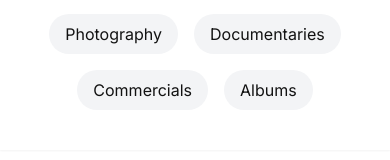
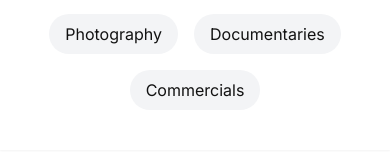
Before and after one commit to Tech-It-lab/package-studios-gh, a React (Vite) app: page /portfolio in a window 390 px wide. Shown: the part 454-614 px from the top of the page. Built offline with nearby package versions, Linux system fonts and the light colour scheme.

Commit message:
removed album

```diff
--- a/src/pages/Work.tsx
+++ b/src/pages/Work.tsx
@@ -4,7 +4,6 @@ import { useLocation } from 'react-router-dom';
 import Layout from '../components/Layout';
 import SectionHeader from '../components/SectionHeader';
 import PortfolioItem from '../components/PortfolioItem';
-import PortfolioAlbum from '../components/PortfolioAlbum';
 import Button from '../components/Button';
 import { cn } from '@/lib/utils';
 import ReactPlayer from 'react-player'
@@ -25,8 +24,7 @@ const Work: React.FC = () => {
     'Podcasts',
     'Photography',
     'Documentaries',
-    'Commercials',
-    'Albums'
+    'Commercials'
   ];
 
   const [activeCategory, setActiveCategory] = useState('All');
@@ -57,143 +55,6 @@ const Work: React.FC = () => {
     }
   }, [location]);
 
-// Brand Albums data
-const brandAlbums: {
-  brandName: string;
-  brandLogo: string;
-  description: string;
-  items: PortfolioItemData[];
-}[] = [
-  {
-    brandName: "Honeysuckle",
-    brandLogo: "/src/components/media/honeysuckle-logo.png",
-    description: "Music production and video content",
-    items: [
-      {
-        title: 'Album Cover Shoot',
-        category: 'Photography',
-        image: 'https://images.unsplash.com/photo-1500673922987-e212871fec22'
-      },
-      {
-        title: 'Music Video - Single Release',
-        category: 'Music Videos',
-        image: 'https://images.unsplash.com/photo-1605810230434-7631ac76ec81',
-        videoUrl: 'https://www.youtube.com/embed/dQw4w9WgXcQ'
-      },
-      {
-        title: 'Behind the Scenes',
-        category: 'Photography',
-        image: 'https://images.unsplash.com/photo-1581090464777-f3220bbe1b8b'
-      }
-    ]
-  },
-  {
-    brandName: "Free The Youth",
-    brandLogo: "/src/components/media/free-the-youth-logo.png",
-    description: "Documentary and awareness campaigns",
-    items: [
-      {
-        title: 'Campaign Documentary',
-        category: 'Documentaries',
-        image: 'https://images.unsplash.com/photo-1526374965328-7f61d4dc18c5',
-        videoUrl: 'https://www.youtube.com/embed/dQw4w9WgXcQ'
-      },
-      {
-        title: 'Event Photography',
-        category: 'Photography',
-        image: 'https://images.unsplash.com/photo-1500673922987-e212871fec22'
-      }
-    ]
-  },
-  {
-    brandName: "S&M Organics",
-    brandLogo: "/src/components/media/sm-organics-logo.png",
-    description: "Product photography and commercials",
-    items: [
-      {
-        title: 'Product Showcase',
-        category: 'Photography',
-        image: 'https://images.unsplash.com/photo-1500673922987-e212871fec22'
-      },
-      {
-        title: 'Brand Commercial',
-        category: 'Commercials',
-        image: 'https://images.unsplash.com/photo-1487887235947-a955ef187fcc',
-        videoUrl: 'https://www.youtube.com/embed/dQw4w9WgXcQ'
-      }
-    ]
-  },
-  {
-    brandName: "Sunshine Ghana",
-    brandLogo: "https://via.placeholder.com/150x150/FFD700/000000?text=SG",
-    description: "Beverage and lifestyle brand content",
-    items: [
-      {
-        title: 'Brand Campaign Shoot',
-        category: 'Photography',
-        image: 'https://images.unsplash.com/photo-1541167760496-1628856ab772'
-      },
-      {
-        title: 'Product Commercial',
-        category: 'Commercials',
-        image: 'https://images.unsplash.com/photo-1559056199-641a0ac8b55e',
-        videoUrl: 'https://www.youtube.com/embed/dQw4w9WgXcQ'
-      },
-      {
-        title: 'Lifestyle Photography',
-        category: 'Photography',
-        image: 'https://images.unsplash.com/photo-1506905925346-21bda4d32df4'
-      }
-    ]
-  },
-  {
-    brandName: "Rockefellas",
-    brandLogo: "https://via.placeholder.com/150x150/8B4513/FFFFFF?text=R",
-    description: "Restaurant and food content creation",
-    items: [
-      {
-        title: 'Menu Photography',
-        category: 'Photography',
-        image: 'https://images.unsplash.com/photo-1565299624946-b28f40a0ca4b'
-      },
-      {
-        title: 'Restaurant Commercial',
-        category: 'Commercials',
-        image: 'https://images.unsplash.com/photo-1517248135467-4c7edcad34c4',
-        videoUrl: 'https://www.youtube.com/embed/dQw4w9WgXcQ'
-      },
-      {
-        title: 'Food Styling Session',
-        category: 'Photography',
-        image: 'https://images.unsplash.com/photo-1567620905732-2d1ec7ab7445'
-      }
-    ]
-  },
-  {
-    brandName: "Microgardens",
-    brandLogo: "https://via.placeholder.com/150x150/228B22/FFFFFF?text=MG",
-    description: "Urban farming and sustainability projects",
-    items: [
-      {
-        title: 'Farm Documentary',
-        category: 'Documentaries',
-        image: 'https://images.unsplash.com/photo-1416879595882-3373a0480b5b',
-        videoUrl: 'https://www.youtube.com/embed/dQw4w9WgXcQ'
-      },
-      {
-        title: 'Product Photography',
-        category: 'Photography',
-        image: 'https://images.unsplash.com/photo-1416879595882-3373a0480b5b'
-      },
-      {
-        title: 'Sustainability Campaign',
-        category: 'Commercials',
-        image: 'https://images.unsplash.com/photo-1500651230702-0e2d8a49d4ad',
-        videoUrl: 'https://www.youtube.com/embed/dQw4w9WgXcQ'
-      }
-    ]
-  }
-];
   // Portfolio data
   const portfolioItems: PortfolioItemData[] = [
     {
@@ -268,22 +129,10 @@ const brandAlbums: {
     }
   ];
 
-  // Flatten album items into portfolio items for unified filtering
-  const albumItems = brandAlbums.flatMap(album =>
-    album.items.map(item => ({
-      ...item,
-      brandName: album.brandName,
-      category: 'Albums' // Override to 'Albums' for album items
-    }))
-  );
-
-  // Combine portfolio items and album items
-  const allItems: PortfolioItemData[] = [...portfolioItems, ...albumItems];
-
   // Filter items based on active category
   const filteredItems = activeCategory === 'All'
-    ? allItems
-    : allItems.filter(item => item.category === activeCategory);
+    ? portfolioItems
+    : portfolioItems.filter(item => item.category === activeCategory);
 
   return (
     <Layout>
@@ -324,20 +173,6 @@ const brandAlbums: {
       {/* Portfolio Grid */}
       <section className="py-20">
         <div className="container-custom">
-          {activeCategory === 'Albums' ? (
-            <div className="grid grid-cols-1 sm:grid-cols-2 lg:grid-cols-3 gap-8">
-              {brandAlbums.map((album, index) => (
-                <PortfolioAlbum
-                  key={index}
-                  brandName={album.brandName}
-                  brandLogo={album.brandLogo}
-                  description={album.description}
-                  items={album.items}
-                />
-              ))}
-            </div>
-          ) : (
-            <>
           <div className="grid grid-cols-1 sm:grid-cols-2 lg:grid-cols-3 gap-6">
             {filteredItems.map((item, index) => (
               <PortfolioItem
@@ -355,8 +190,6 @@ const brandAlbums: {
             <div className="text-center py-20">
               <p className="text-xl text-gray-500">No items found in this category. Please try another filter.</p>
             </div>
-              )}
-            </>
           )}
         </div>
       </section>
```
Also changed, not shown: 1 other file (tests, documents, lock files or other folders). Lines whose indentation alone changed are shown as unchanged.
